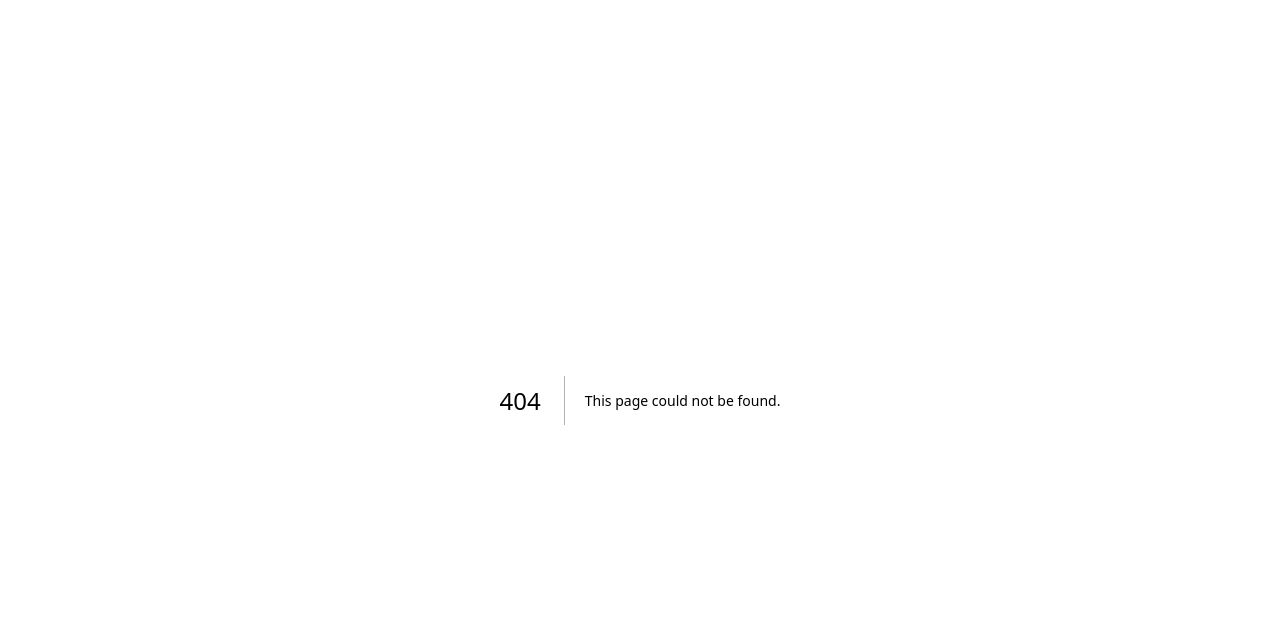
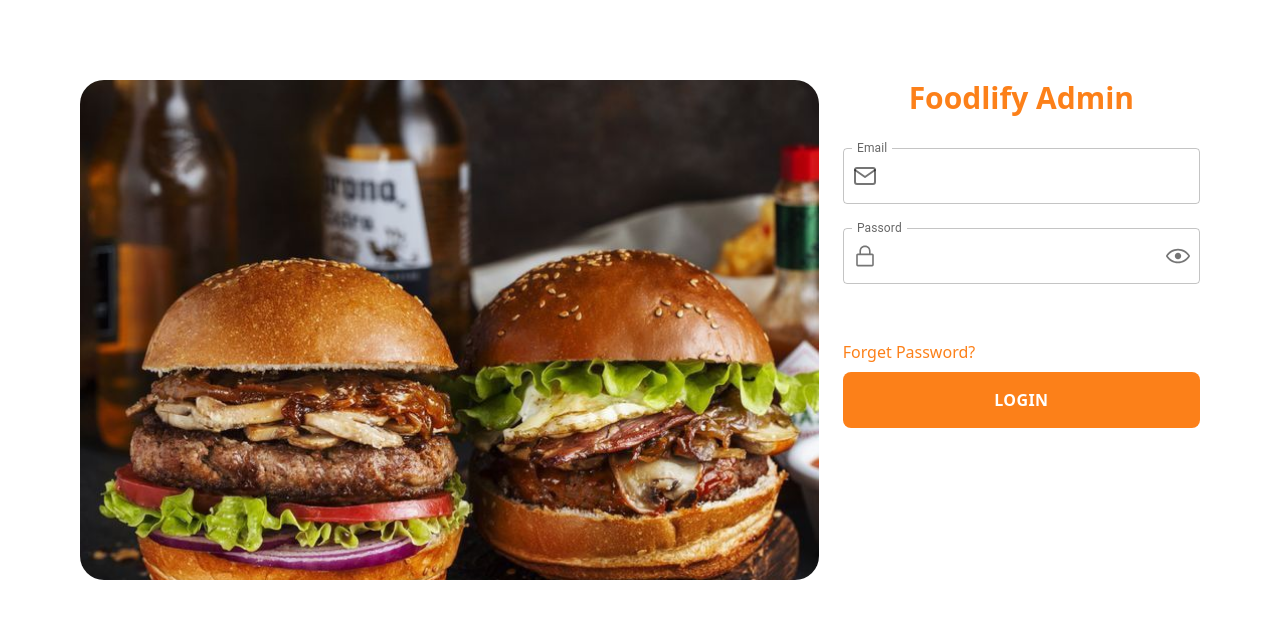
Before and after one commit to QT-Solution-Services/foodlify-admin-v2, a Next.js app: page / in a window 1280 px wide. Before the commit this address had no page. Shown: the top 618 px of the page. Built offline with nearby package versions, Linux system fonts and the light colour scheme.

Commit message:
modified base index and fixed form in dark mode

```diff
--- a/src/components/formComponents/FormTextField.tsx
+++ b/src/components/formComponents/FormTextField.tsx
@@ -2,6 +2,7 @@ import React from "react";
 import { IconButton, InputAdornment, TextField } from "@mui/material";
 import { useFormContext, Controller } from "react-hook-form";
 import { FiUser, FiMail, FiLock } from "react-icons/fi";
+import { useTheme } from "next-themes";
 
 export default function FormTextField({
   name,
@@ -15,6 +16,8 @@ export default function FormTextField({
     control,
     formState: { errors },
   } = useFormContext();
+  const { theme } = useTheme();
+  const isDark = theme === "light" ? false : true;
 
   const iconTypeToComponentMap: any = {
     email: FiMail,
@@ -48,6 +51,8 @@ export default function FormTextField({
         <TextField
           {...field}
           {...props}
+          color="warning"
+          placeholder={props.placeholder}
           label={label}
           type={type ? type : " "}
           error={!!errors[name]}
@@ -60,6 +65,7 @@ export default function FormTextField({
           InputProps={{
             startAdornment: renderInputAdornment(props.icontype),
             disabled: props.disable && props.disable,
+            sx: { color: isDark ? "white" : "#374151" },
           }}
         />
       )}
--- a/src/components/formComponents/PasswordTextField.tsx
+++ b/src/components/formComponents/PasswordTextField.tsx
@@ -2,6 +2,7 @@ import React from "react";
 import { TextField, InputAdornment, IconButton } from "@mui/material";
 import { useFormContext, Controller } from "react-hook-form";
 import { RxEyeOpen, RxEyeClosed, RxLockClosed } from "react-icons/rx";
+import { useTheme } from "next-themes";
 
 export default function PasswordTextField({
   name,
@@ -14,6 +15,8 @@ export default function PasswordTextField({
     control,
     formState: { errors },
   } = useFormContext();
+  const { theme } = useTheme();
+  const isDark = theme === "light" ? false : true;
 
   const [showPassword, setShowPassword] = React.useState(true);
 
@@ -48,6 +51,8 @@ export default function PasswordTextField({
           {...field}
           {...props}
           label={label}
+          color="warning"
+          placeholder={props.placeholder}
           type={showPassword ? "password" : "text"}
           error={!!errors[name]}
           helperText={errors[name]?.message}
@@ -55,10 +60,13 @@ export default function PasswordTextField({
           margin="normal"
           defaultValue={props.defaultValue ? props.defaultValue : null}
           InputProps={{
+            sx: { color: isDark ? "white" : "#374151" },
             endAdornment: renderInputAdornment(),
             startAdornment: (
               <InputAdornment position="start">
-                <RxLockClosed />{" "}
+                <IconButton edge="start">
+                  <RxLockClosed />
+                </IconButton>
               </InputAdornment>
             ),
           }}
--- a/src/hooks/useLogout.ts
+++ b/src/hooks/useLogout.ts
@@ -11,7 +11,7 @@ export default function useLogout() {
     CookieService.remover("user_data");
     setAuthToken("");
     setAdminDetails(null);
-    router.push("/login");
+    router.push("/");
   };
   return {
     handleLogout,
--- a/src/pages/login.tsx
+++ b/src/pages/index.tsx
@@ -1,5 +1,5 @@
 import Link from "next/link";
-import React from "react";
+import React, { useEffect, useRef } from "react";
 
 import Button, { SpinnerMini } from "@/components/Button";
 import FormTextField from "@/components/formComponents/FormTextField";
@@ -22,6 +22,7 @@ function Index() {
       },
     });
   }
+
   return (
     <div className="my-20 grid  grid-cols-12 gap-6 px-20">
       <div className="col-span-8 ">
@@ -38,26 +39,28 @@ function Index() {
       <FormProvider {...formMethods}>
         <form
           onSubmit={formMethods.handleSubmit(onSubmit)}
-          className="col-span-4  "
+          className="col-span-4 "
         >
-          <h1 className=" mb-4 text-center text-3xl font-semibold text-primary">
+          <h1 className="mb-4 text-center text-3xl font-semibold text-primary ">
             Foodlify Admin
           </h1>
 
           <FormTextField
             name="username"
-            defaultValue="admin@foodlify.com.ng"
+            // defaultValue="admin@foodlify.com.ng"
             label="Email"
+            placeholder="Enter your email"
             icontype="email"
             rules={{ required: "Email required" }}
           />
 
           <PasswordTextField
             name="password"
-            label="Username"
-            defaultValue="TheAdmin@foodlify"
+            label="Passord"
+            // defaultValue="TheAdmin@foodlify"
             type="password"
-            rules={{ required: "Username required" }}
+            placeholder="Enter your password"
+            rules={{ required: "Password required" }}
           />
           <div className="mb-2 mt-12 text-primary">
             <Link href="/">Forget Password? </Link>
```
